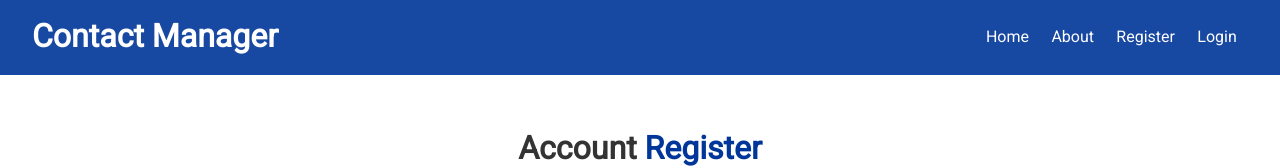
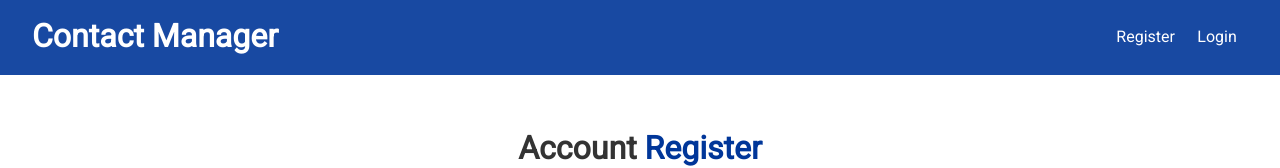
Before and after one commit to varunswing/contact_keeper, a React (Create React App) app in the folder client/: page /register in a window 1280 px wide. Shown: the top 168 px of the page. Built offline with nearby package versions, Linux system fonts and the light colour scheme; some icons are missing.

Commit message:
Update Navbar.js

```diff
--- a/client/src/components/layout/Navbar.js
+++ b/client/src/components/layout/Navbar.js
@@ -1,28 +1,47 @@
-import React from 'react';
+import React, { useContext, Fragment } from 'react';
 import PropTypes from 'prop-types';
 import { Link } from 'react-router-dom';
+import AuthContext from '../../context/auth/authContext';
 
 const Navbar = ({ title, icon }) => {
+	const authContext = useContext(AuthContext);
+
+	const { isAuthenticated, logout, user } = authContext;
+
+	const onLogout = () => {
+		logout();
+	};
+
+	const authLinks = (
+		<Fragment>
+			<li>Hello {user && user.name}</li>
+			<li>
+				<a onClick={onLogout} href='#!'>
+					<i className='fas fa-sign-out-alt'></i>{' '}
+					<span className='hide-sm'>Logout</span>
+				</a>
+			</li>
+		</Fragment>
+	);
+
+	const guestLinks = (
+		<Fragment>
+			<li>
+				<Link to='/register'>Register</Link>
+			</li>
+			<li>
+				<Link to='/login'>Login</Link>
+			</li>
+		</Fragment>
+	);
+
 	return (
 		<div className='navbar bg-primary'>
 			<h1>
 				<i className={icon} />
 				{title}
 			</h1>
-			<ul>
-				<li>
-					<Link to='/'>Home</Link>
-				</li>
-				<li>
-					<Link to='/about'>About</Link>
-				</li>
-				<li>
-					<Link to='/register'>Register</Link>
-				</li>
-				<li>
-					<Link to='/login'>Login</Link>
-				</li>
-			</ul>
+			<ul>{isAuthenticated ? authLinks : guestLinks}</ul>
 		</div>
 	);
 };
```
